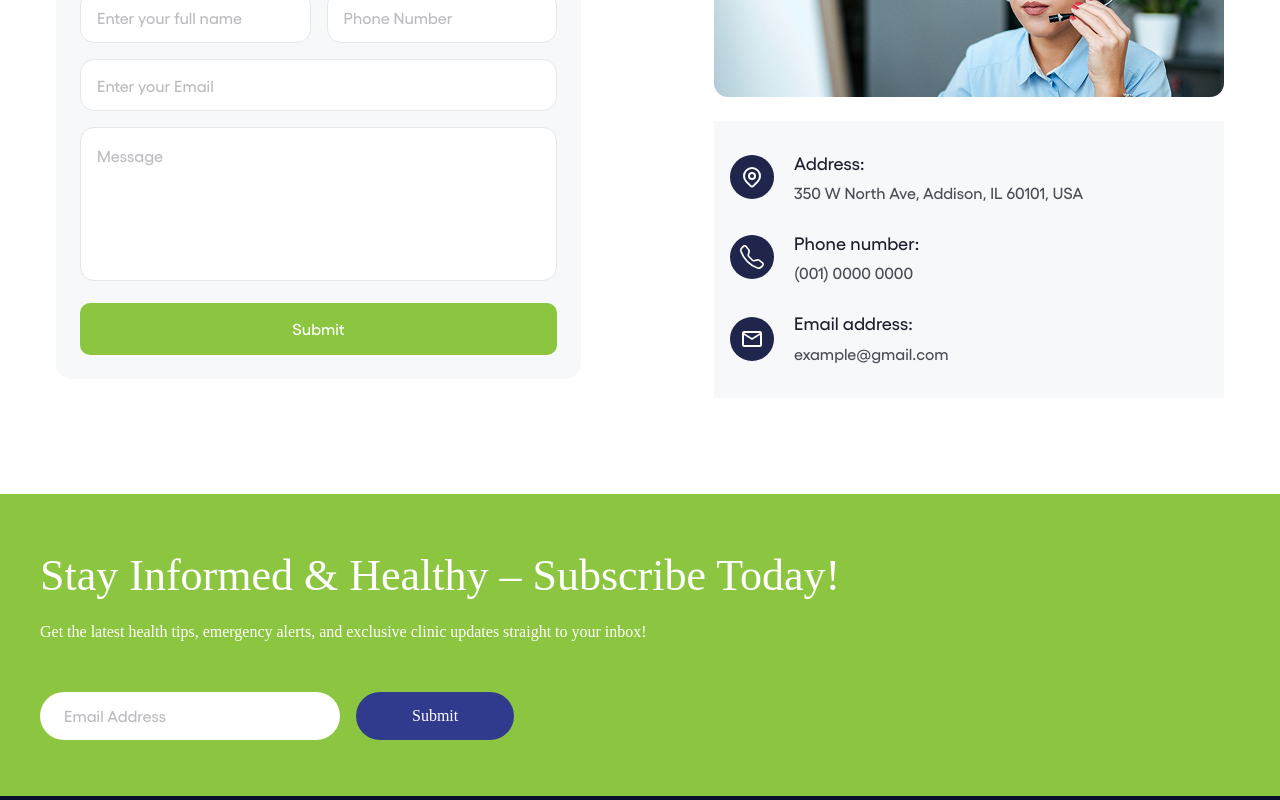
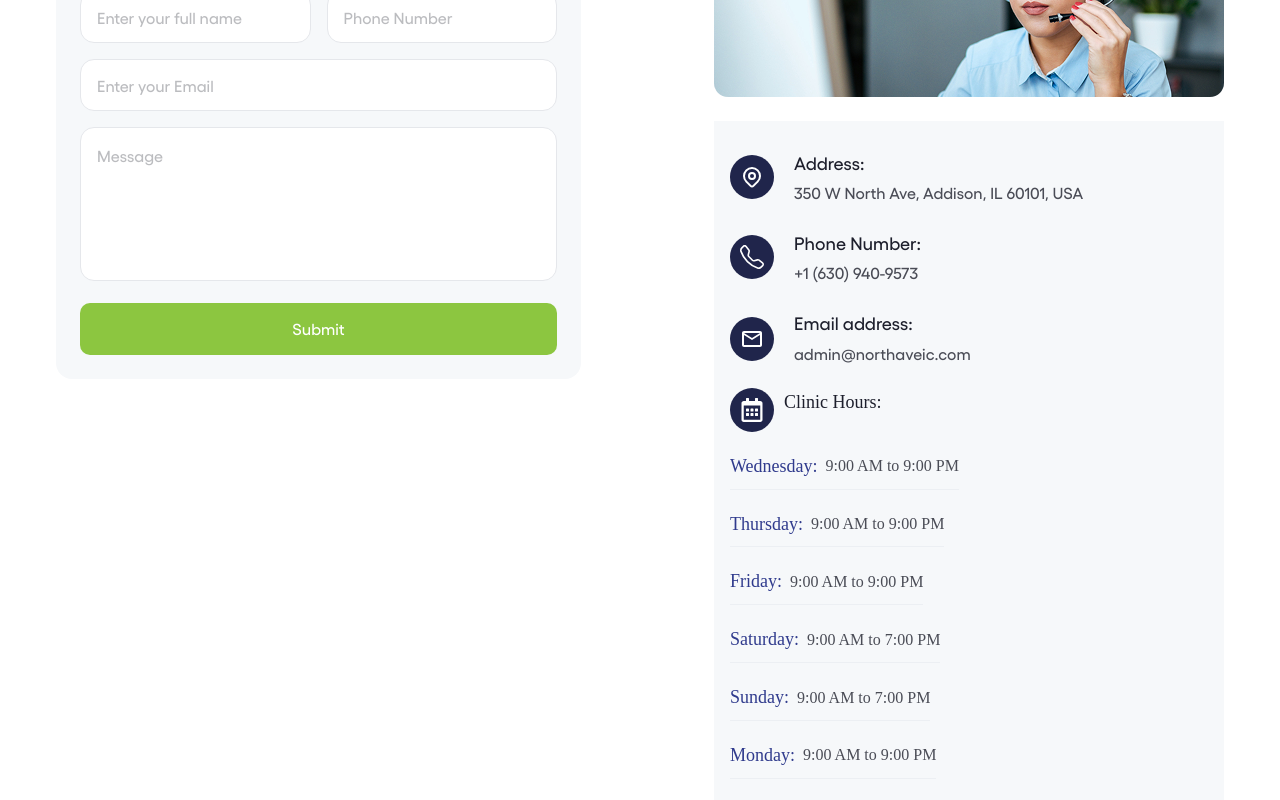
Before and after one commit to backbencherstudio/asyed-helth-clinic-frontend, a Next.js app: page /contact-us in a window 1280 px wide. Shown: the part 580-1380 px from the top of the page. Built offline with nearby package versions, Linux system fonts and the light colour scheme; no server answers.

Commit message:
done contact page

```diff
--- a/app/(Client Pages)/contact-us/page.tsx
+++ b/app/(Client Pages)/contact-us/page.tsx
@@ -1,10 +1,12 @@
 "use client";
 
+import { schedule } from "@/components/ClinicInfo";
 import H2 from "@/components/reusable/H2";
 import Contact from "@/public/contact/img/c2.png";
 import Image from "next/image";
 import { useForm } from "react-hook-form";
 import { BsTelephone } from "react-icons/bs";
+import { FaRegCalendarAlt } from "react-icons/fa";
 import { HiOutlineLocationMarker } from "react-icons/hi";
 import { MdOutlineEmail } from "react-icons/md";
 export default function ContactUs() {
@@ -109,10 +111,10 @@ export default function ContactUs() {
                     </div>
                     <div className="flex-1 h-[68px] p-2 inline-flex flex-col justify-start items-start gap-1">
                       <div className=" justify-start text-[#1d1f2c] text-lg font-medium leading-snug">
-                        Phone number:
+                        Phone Number:
                       </div>
                       <div className="justify-start text-[#4a4c56] text-base font-normal lowercase leading-relaxed">
-                        (001) 0000 0000
+                        +1 (630) 940-9573
                       </div>
                     </div>
                   </div>
@@ -125,10 +127,30 @@ export default function ContactUs() {
                         Email address:
                       </div>
                       <div className="justify-start text-[#4a4c56] text-base font-normal lowercase leading-7">
-                        example@gmail.com
+                        Admin@northaveic.com
                       </div>
                     </div>
                   </div>
+
+                  <div>
+                    <div className=" flex gap-2.5 ">
+                      <div className="p-2.5 bg-[#20254b] rounded-[50px] flex justify-start items-center gap-2.5">
+                        <FaRegCalendarAlt className="w-6 h-6 text-white" />
+                      </div>
+                      <div>
+                        <p className="justify-start text-[#1d1f2c] text-lg font-medium leading-snug">Clinic Hours:</p>
+                      </div>
+
+                    </div>
+
+                  </div>{
+                    schedule.map((item) => (
+                      <div key={item?.day} className='flex text-base items-center py-2 border-b border-borderColor gap-2'>
+                        <p className='text-lg text-PrimaryColor'>{item?.day}: </p>
+                        <p className='text-pragraphColor'>{item?.time}</p>
+                      </div>
+                    ))
+                  }
                 </div>
               </div>
             </div>
--- a/components/ClinicInfo.tsx
+++ b/components/ClinicInfo.tsx
@@ -2,9 +2,7 @@
 import Image from 'next/image';
 import Link from 'next/link';
 import H2 from './reusable/H2';
-
-const ClinicInfo = () => {
-    const schedule = [
+export const schedule = [
     { day: "Wednesday", time: "9:00 AM to 9:00 PM" },
     { day: "Thursday", time: "9:00 AM to 9:00 PM" },
     { day: "Friday", time: "9:00 AM to 9:00 PM" },
@@ -13,6 +11,8 @@ const ClinicInfo = () => {
     { day: "Monday", time: "9:00 AM to 9:00 PM" },
     { day: "Tuesday", time: "9:00 AM to 9:00 PM" }
 ];
+const ClinicInfo = () => {
+
     return (
         <section className="max-w-7xl mx-auto px-4 py-14 lg:py-32">
             <div className="text-center mb-12">
```
Lines whose indentation alone changed are shown as unchanged.
